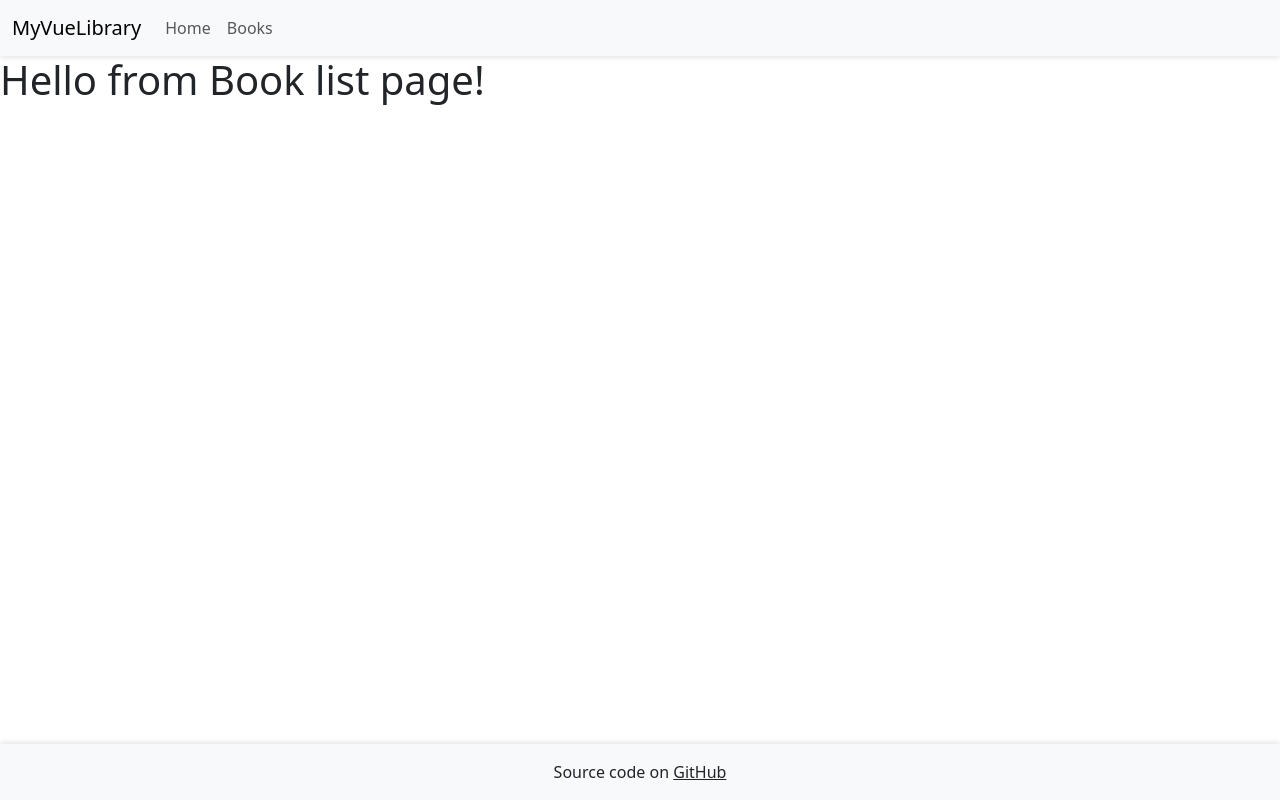
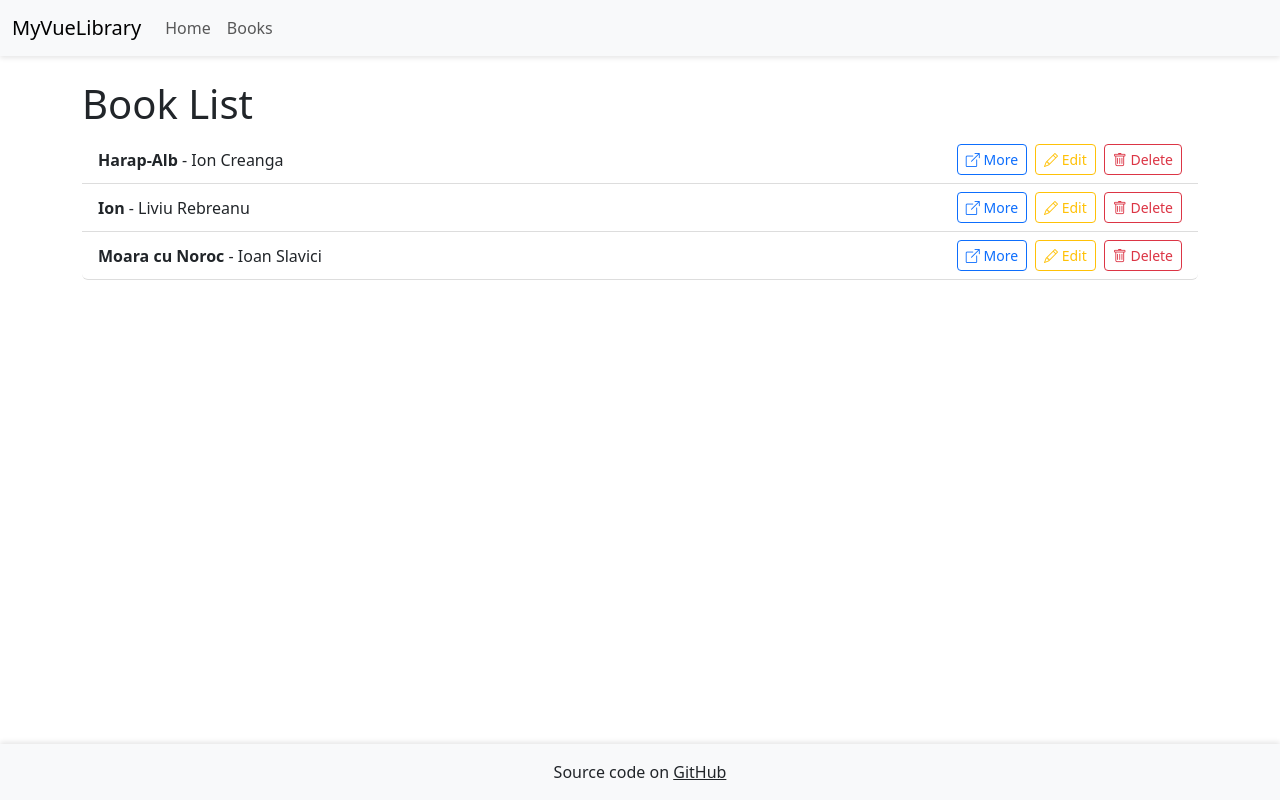
Before and after one commit to almarfeta/my-vue-library, a Vue app: page /books in a window 1280 px wide. Built offline with nearby package versions, Linux system fonts and the light colour scheme.

Commit message:
Add List and Item components

```diff
--- /dev/null
+++ b/src/components/ItemComponent.vue
@@ -0,0 +1,64 @@
+<template>
+  <li class="list-group-item d-flex justify-content-between align-items-center">
+    <span>
+      <strong>{{ item.title }}</strong> - {{ item.author }}
+    </span>
+
+    <span class="buttons-container">
+      <button
+        class="btn btn-outline-primary btn-sm me-2"
+        @click="goToDetails()"
+      >
+        <i class="bi bi-box-arrow-up-right"></i> More
+      </button>
+      <button
+        class="btn btn-outline-warning btn-sm me-2"
+        @click="emitEditEvent()"
+      >
+        <i class="bi bi-pencil"></i> Edit
+      </button>
+      <button class="btn btn-outline-danger btn-sm" @click="emitDeleteEvent()">
+        <i class="bi bi-trash"></i> Delete
+      </button>
+    </span>
+  </li>
+</template>
+
+<script>
+export default {
+  name: "ItemComponent",
+  props: {
+    item: {
+      type: Object,
+      required: true,
+    },
+  },
+  methods: {
+    goToDetails() {
+      this.$router.push(`/books/${this.item.id}`);
+    },
+    emitEditEvent() {
+      this.$emit("edit", this.item);
+    },
+    emitDeleteEvent() {
+      this.$emit("delete", this.item);
+    },
+  },
+};
+</script>
+
+<style scoped>
+.list-group-item {
+  border: none;
+  border-bottom: 1px solid #ddd;
+}
+
+@media (max-width: 576px) {
+  .buttons-container {
+    display: flex;
+    flex-direction: column;
+    align-items: center;
+    row-gap: 0.5rem;
+  }
+}
+</style>
--- /dev/null
+++ b/src/components/ListComponent.vue
@@ -0,0 +1,44 @@
+<template>
+  <div>
+    <ul v-if="items && items.length" class="list-group">
+      <ItemComponent
+        v-for="(item, index) in items"
+        :key="item.id || index"
+        :item="item"
+        @edit="handleEdit(item)"
+        @delete="handleDelete(item)"
+      />
+    </ul>
+
+    <slot name="empty-list-case" v-else>
+      <p class="text-muted">No items to display.</p>
+    </slot>
+  </div>
+</template>
+
+<script>
+import ItemComponent from "@/components/ItemComponent.vue";
+
+export default {
+  name: "ListComponent",
+  components: {
+    ItemComponent,
+  },
+  props: {
+    items: {
+      type: Array,
+      required: true,
+    },
+  },
+  methods: {
+    handleEdit(item) {
+      //TODO: Implement this function
+      console.log("Editing item: ", item);
+    },
+    handleDelete(item) {
+      //TODO: Implement this function
+      console.log("Deleting item: ", item);
+    },
+  },
+};
+</script>
--- a/src/views/BookListView.vue
+++ b/src/views/BookListView.vue
@@ -1,10 +1,33 @@
 <template>
-  <h1>Hello from Book list page!</h1>
-  <router-view></router-view>
+  <div class="container mt-4">
+    <h1>Book List</h1>
+
+    <ListComponent :items="books">
+      <template #empty-list-case>
+        <p class="text-muted">No books to display.</p>
+      </template>
+    </ListComponent>
+  </div>
+
+  <router-view />
 </template>
 
 <script>
+import ListComponent from "@/components/ListComponent.vue";
+
 export default {
   name: "BookListView",
+  components: {
+    ListComponent,
+  },
+  data() {
+    return {
+      books: [
+        { id: 1, title: "Harap-Alb", author: "Ion Creanga" },
+        { id: 2, title: "Ion", author: "Liviu Rebreanu" },
+        { id: 3, title: "Moara cu Noroc", author: "Ioan Slavici" },
+      ],
+    };
+  },
 };
 </script>
```
